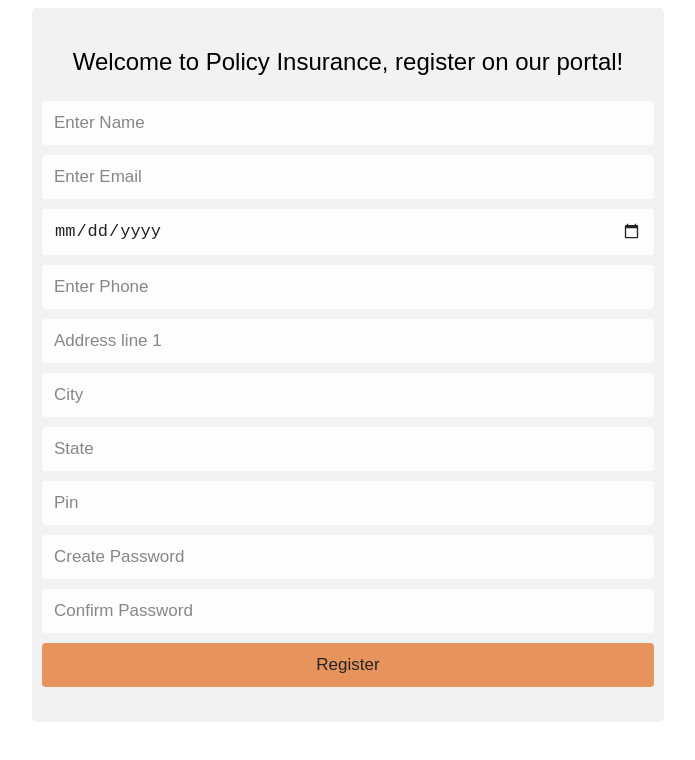
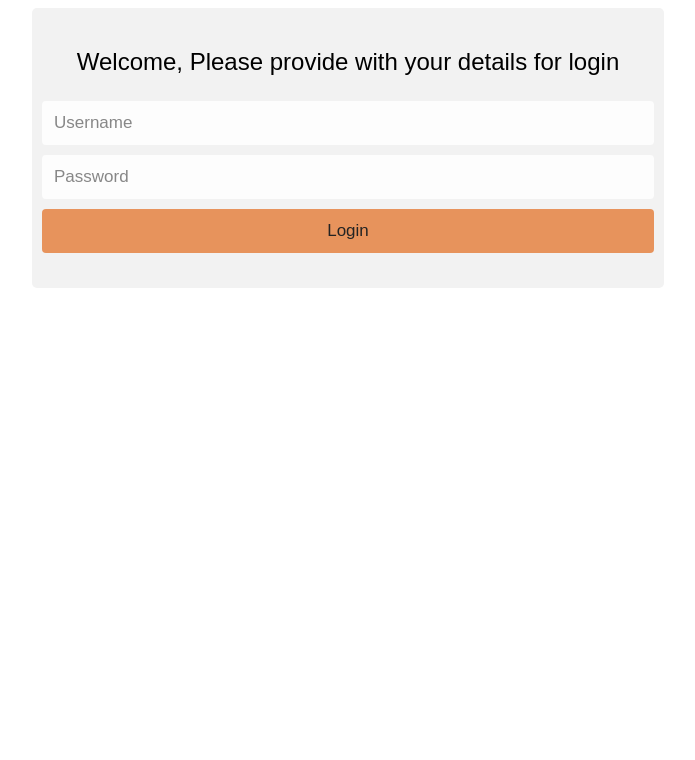
Before and after one commit to VasaviPedhammagari/Genaral-Insurance-Angular, an Angular app: page / in a window 1280 px wide. Shown: the top 760 px of the page, without its empty margins (292-987 px from the left). Built offline with nearby package versions, Linux system fonts and the light colour scheme.

Commit message:
login form

```diff
--- a/src/app/app.component.html
+++ b/src/app/app.component.html
@@ -1 +1 @@
-<app-register></app-register>
+<app-login></app-login>
```
